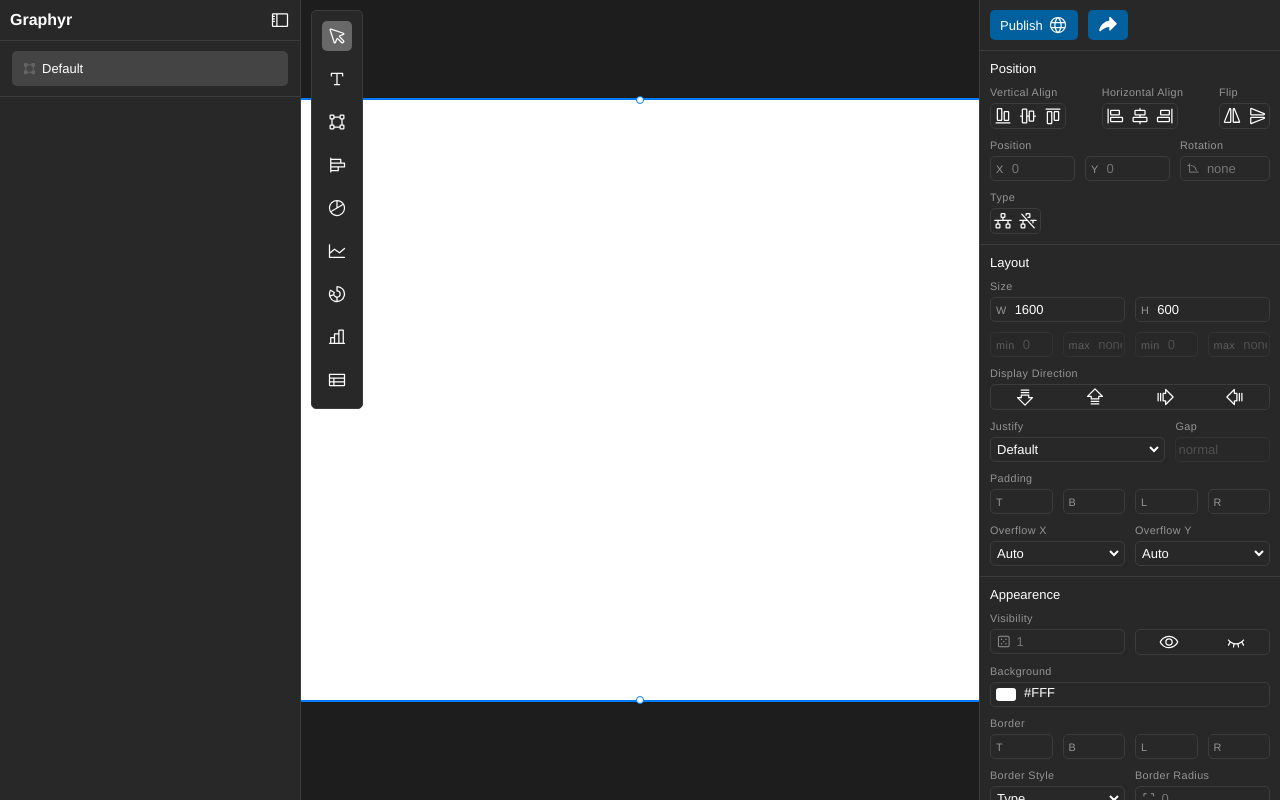
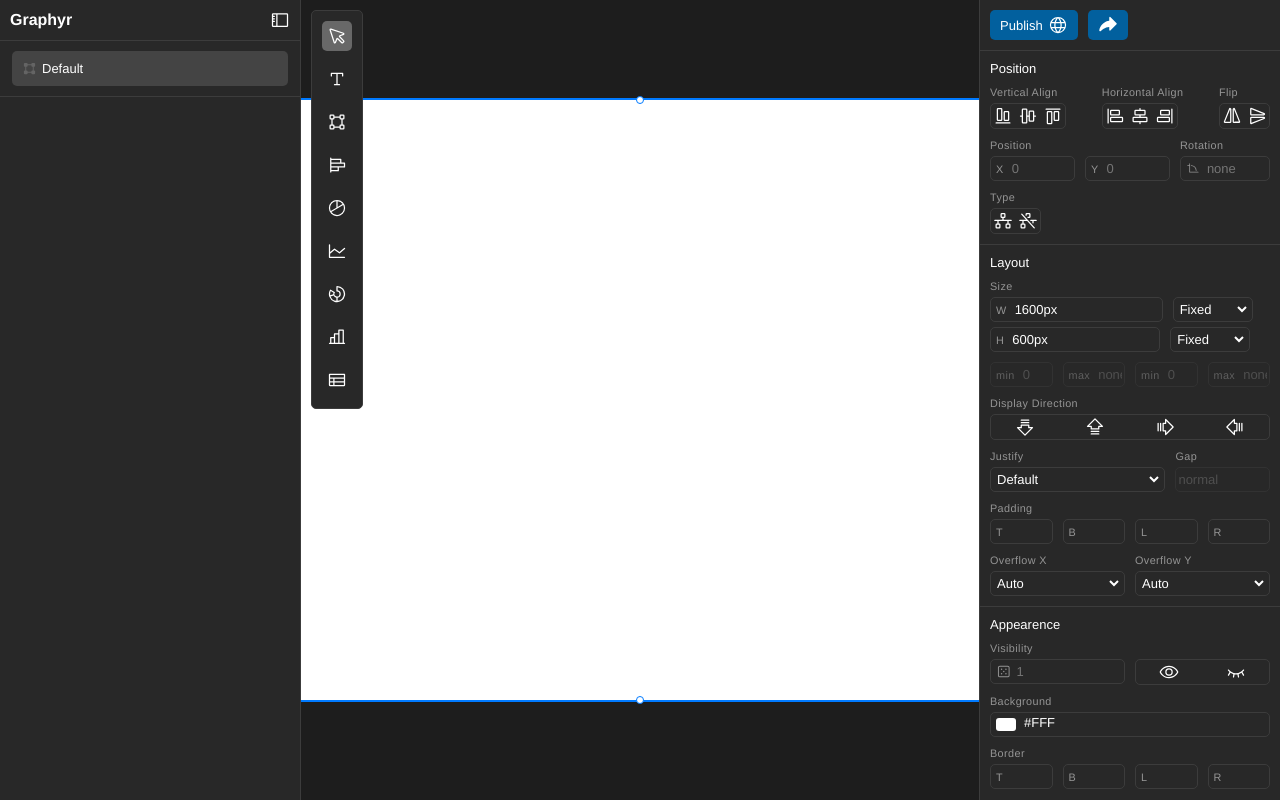
Before and after one commit to Gacktto/Graphyr, a React (Vite) app: page / in a window 1280 px wide. Built offline with nearby package versions, Linux system fonts and the light colour scheme.

Commit message:
refactor: New size input types added

```diff
--- a/src/components/Canvas/Canvas.tsx
+++ b/src/components/Canvas/Canvas.tsx
@@ -23,6 +23,7 @@ type ResizingState = {
         left: number;
         width: number;
         height: number;
+        position?: React.CSSProperties['position'];
     };
 };
 
@@ -174,6 +175,7 @@ export default function Canvas() {
                 left: parseFloat(node.style.left as string) || 0,
                 width: parseFloat(node.style.width as string) || 0,
                 height: parseFloat(node.style.height as string) || 0,
+                position: node.style.position,
             }
         });
     }, []);
@@ -187,18 +189,50 @@ export default function Canvas() {
             const dx = (e.clientX - startX) / scale;
             const dy = (e.clientY - startY) / scale;
 
-            let { width, height } = originalStyle;
+            let { top, left, width, height } = originalStyle;
 
             if (handle.includes('b')) height = originalStyle.height + dy;
-            if (handle.includes('t')) height = originalStyle.height - dy;
+            if (handle.includes('t')) {
+                height = originalStyle.height - dy;
+                top = originalStyle.top + dy;
+            }
             if (handle.includes('r')) width = originalStyle.width + dx;
-            if (handle.includes('l')) width = originalStyle.width - dx;
+            if (handle.includes('l')) {
+                width = originalStyle.width - dx;
+                left = originalStyle.left + dx;
+            }
 
             const minSize = 10;
-            width = Math.max(width, minSize);
-            height = Math.max(height, minSize);
+            if (width < minSize) {
+                width = minSize;
+                if (handle.includes('l')) left = originalStyle.left + originalStyle.width - minSize;
+            }
+            if (height < minSize) {
+                height = minSize;
+                if (handle.includes('t')) top = originalStyle.top + originalStyle.height - minSize;
+            }
 
-            updateElementStyle(elementId, { width: `${width}px`, height: `${height}px` });
+            const newStyle: React.CSSProperties = {};
+
+            const isRelative = originalStyle.position === 'relative';
+
+            if (handle.includes('l') || handle.includes('r')) {
+                newStyle.width = `${width}px`;
+            }
+            if (handle.includes('t') || handle.includes('b')) {
+                newStyle.height = `${height}px`;
+            }
+
+            if (!isRelative) {
+                if (handle.includes('t')) {
+                    newStyle.top = `${top}px`;
+                }
+                if (handle.includes('l')) {
+                    newStyle.left = `${left}px`;
+                }
+            }
+
+            updateElementStyle(elementId, newStyle);
         };
 
         const handleWindowMouseUp = () => {
@@ -212,7 +246,7 @@ export default function Canvas() {
             window.removeEventListener('mousemove', handleWindowMouseMove);
             window.removeEventListener('mouseup', handleWindowMouseUp);
         };
-    }, [resizingState, scale, updateElementStyle]);
+    }, [resizingState, scale, updateElementStyle, getCoordsInWorld]);
 
     return (
         <div
--- /dev/null
+++ b/src/components/GUI/Rightbar/controls/DimensionControl.tsx
@@ -0,0 +1,91 @@
+import React, { useState, useEffect } from 'react';
+import styles from '../../../../styles/Sidebar.module.css';
+
+type DimensionMode = 'Fixed' | 'Fill' | 'Hug';
+
+const getDimensionMode = (value: string | number | undefined): DimensionMode => {
+    if (value === '100%') return 'Fill';
+    if (value === 'fit-content') return 'Hug';
+    return 'Fixed';
+};
+
+interface DimensionControlProps {
+    label: string;
+    value: string | number | undefined;
+    onValueChange: (newValue: string | undefined) => void;
+    placeholder?: string;
+}
+
+export const DimensionControl: React.FC<DimensionControlProps> = ({
+    label,
+    value,
+    onValueChange,
+    placeholder
+}) => {
+    const [currentMode, setCurrentMode] = useState<DimensionMode>(getDimensionMode(value));
+    const [inputValue, setInputValue] = useState(value || '');
+
+    useEffect(() => {
+        setInputValue(value || '');
+        setCurrentMode(getDimensionMode(value));
+    }, [value]);
+
+    const handleModeChange = (e: React.ChangeEvent<HTMLSelectElement>) => {
+        const newMode = e.target.value as DimensionMode;
+        setCurrentMode(newMode);
+
+        if (newMode === 'Fill') {
+            onValueChange('100%');
+        } else if (newMode === 'Hug') {
+            onValueChange('fit-content');
+        }
+    };
+
+    const handleInputChange = (e: React.ChangeEvent<HTMLInputElement>) => {
+        setInputValue(e.target.value);
+        setCurrentMode('Fixed');
+    };
+
+    const handleInputBlur = () => {
+        const value = inputValue?.toString().trim();
+        onValueChange(value || undefined);
+    };
+
+
+    return (
+        <div className={styles.group} style={{ flexDirection: 'row', gap: '10px' }}>
+            <div className={styles.groupInput}>
+                <div className={styles.inputLabel}>{label}</div>
+                <input
+                    type="text"
+                    className={styles.input}
+                    value={inputValue}
+                    placeholder={placeholder}
+                    onChange={handleInputChange}
+                    onBlur={handleInputBlur}
+                    disabled={currentMode !== 'Fixed'}
+                    style={{
+                        borderTopRightRadius: 0,
+                        borderBottomRightRadius: 0,
+                        borderRight: 'none',
+                    }}
+                />
+            </div>
+            <div className={`${styles.groupInput}`} style={{ flexShrink: 0, width: '80px' }}>
+                <select
+                    className={`${styles.input} ${styles.select}`}
+                    value={currentMode}
+                    onChange={handleModeChange}
+                    style={{
+                        borderTopLeftRadius: 0,
+                        borderBottomLeftRadius: 0,
+                    }}
+                >
+                    <option value="Fixed">Fixed</option>
+                    <option value="Fill">Fill</option>
+                    <option value="Hug">Hug</option>
+                </select>
+            </div>
+        </div>
+    );
+};
--- a/src/components/GUI/Rightbar/sections/LayoutSection.tsx
+++ b/src/components/GUI/Rightbar/sections/LayoutSection.tsx
@@ -13,6 +13,7 @@ import {
     ArrowFatLinesRightIcon,
 } from '@phosphor-icons/react';
 import type { ElementNode } from '../../../TreeView/TreeView';
+import { DimensionControl } from '../controls/DimensionControl';
 
 interface LayoutSectionProps {
     selectedElement: ElementNode | null;
@@ -33,67 +34,18 @@ export const LayoutSection: React.FC<LayoutSectionProps> = React.memo(
                     <div className={styles.row}>
                         <div className={styles.group}>
                             <div className={styles.groupTitle}>Size</div>
-                            <div
-                                className={styles.group}
-                                style={{ flexDirection: 'row', gap: '10px' }}
-                            >
-                                <div className={styles.groupInput}>
-                                    <div className={styles.inputLabel}>W</div>
-                                    <input
-                                        type="text"
-                                        className={styles.input}
-                                        value={
-                                            selectedElement?.style?.width !==
-                                            undefined
-                                                ? String(
-                                                      selectedElement.style
-                                                          .width
-                                                  ).replace('px', '')
-                                                : ''
-                                        }
-                                        placeholder={computedStyles?.width?.replace(
-                                            'px',
-                                            ''
-                                        )}
-                                        onChange={(e) => {
-                                            const value = e.target.value;
-                                            onStyleChange({
-                                                width: value
-                                                    ? `${value}px`
-                                                    : undefined,
-                                            });
-                                        }}
-                                    />
-                                </div>
-                                <div className={styles.groupInput}>
-                                    <div className={styles.inputLabel}>H</div>
-                                    <input
-                                        type="text"
-                                        className={styles.input}
-                                        value={
-                                            selectedElement?.style?.height !==
-                                            undefined
-                                                ? String(
-                                                      selectedElement.style
-                                                          .height
-                                                  ).replace('px', '')
-                                                : ''
-                                        }
-                                        placeholder={computedStyles?.height?.replace(
-                                            'px',
-                                            ''
-                                        )}
-                                        onChange={(e) => {
-                                            const value = e.target.value;
-                                            onStyleChange({
-                                                height: value
-                                                    ? `${value}px`
-                                                    : undefined,
-                                            });
-                                        }}
-                                    />
-                                </div>
-                            </div>
+                            <DimensionControl
+                                label="W"
+                                value={selectedElement?.style?.width}
+                                placeholder={computedStyles?.width}
+                                onValueChange={(newValue) => onStyleChange({ width: newValue })}
+                            />
+                            <DimensionControl
+                                label="H"
+                                value={selectedElement?.style?.height}
+                                placeholder={computedStyles?.height}
+                                onValueChange={(newValue) => onStyleChange({ height: newValue })}
+                            />
                         </div>
                     </div>
                     {/* Row Start */}
```
